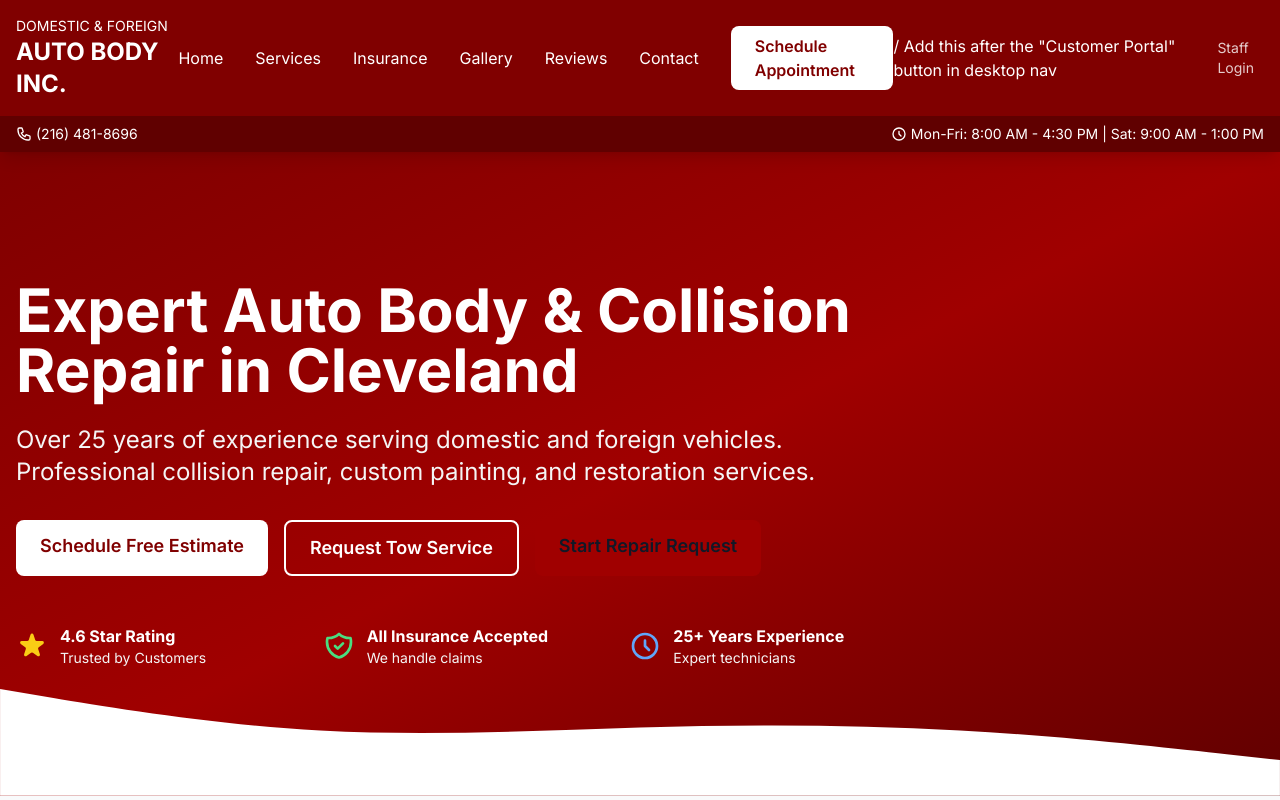
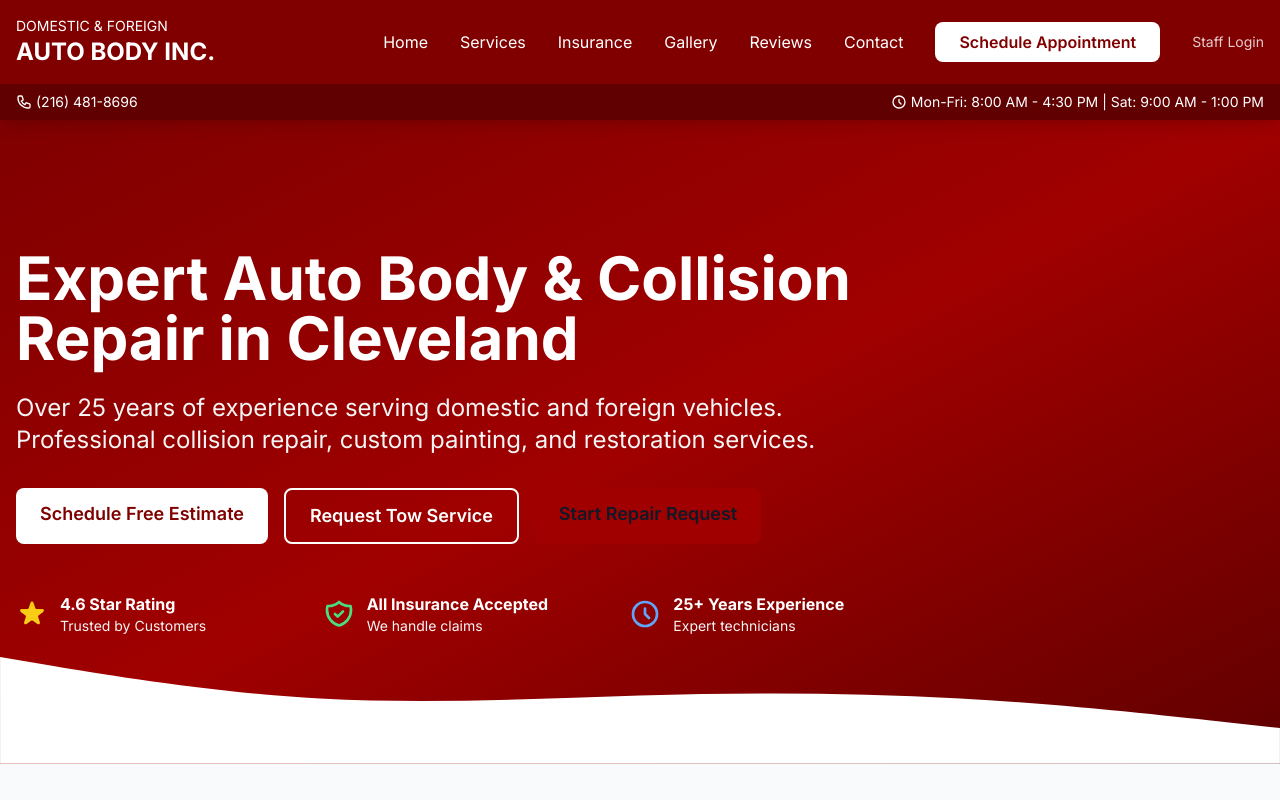
Before and after one commit to tzira333/clevelandbody-site, a Next.js app: page / in a window 1280 px wide. Shown: the top 800 px of the page. Built offline with nearby package versions, Linux system fonts and the light colour scheme.

Commit message:
modified:   ../components/layout/Header.tsx

```diff
--- a/components/layout/Header.tsx
+++ b/components/layout/Header.tsx
@@ -27,7 +27,6 @@ export default function Header() {
             <Link href="/reviews" className="hover:text-secondary-cream transition-colors">Reviews</Link>
             <Link href="/contact" className="hover:text-secondary-cream transition-colors">Contact</Link>
             <Link href="/schedule" className="bg-white text-primary px-6 py-2 rounded-lg font-semibold hover:bg-secondary-cream transition-colors">Schedule Appointment</Link>
-           / Add this after the "Customer Portal" button in desktop nav
             <Link href="/admin"  className="text-sm text-white/80 hover:text-white transition-colors">Staff Login</Link>
           </div>
 
```
